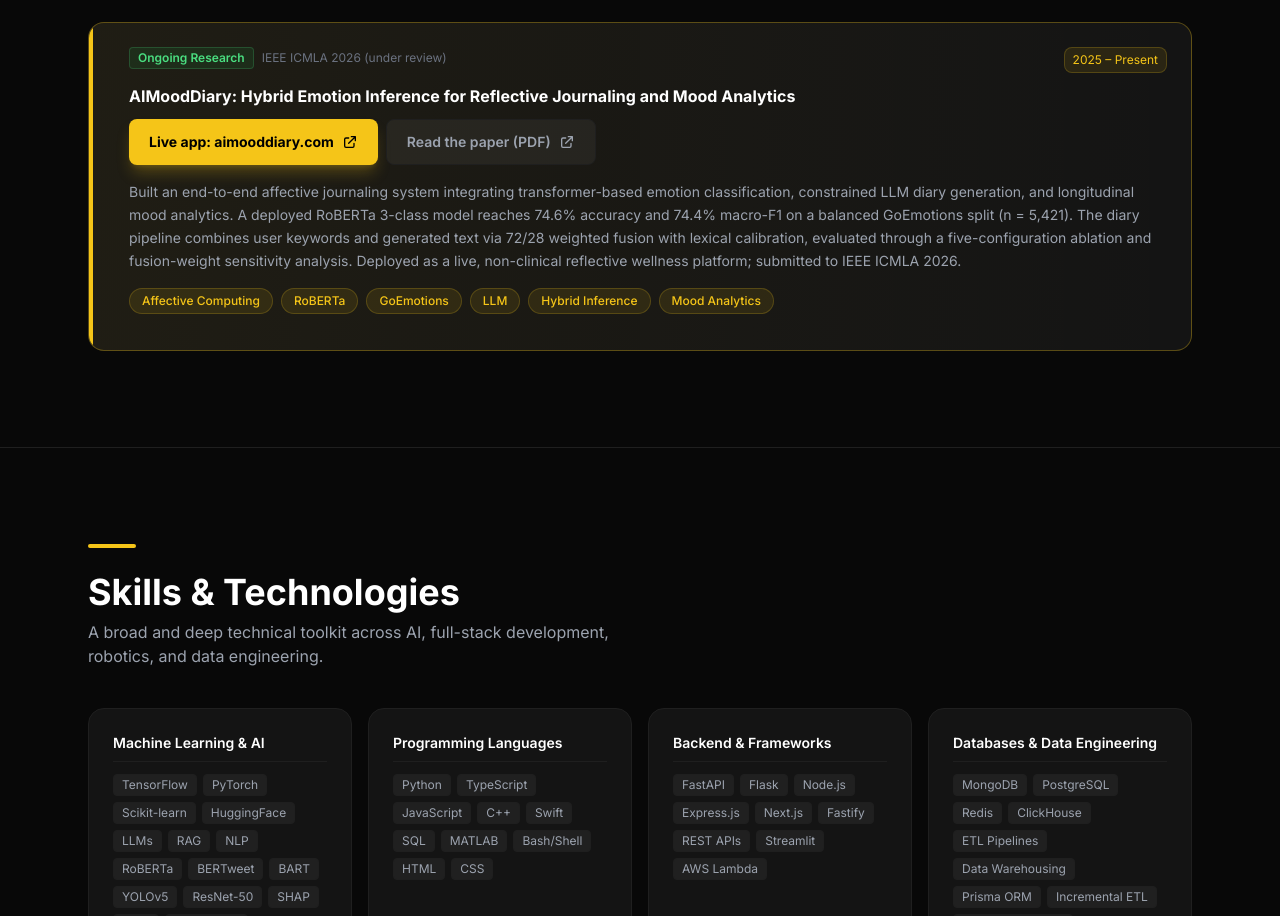
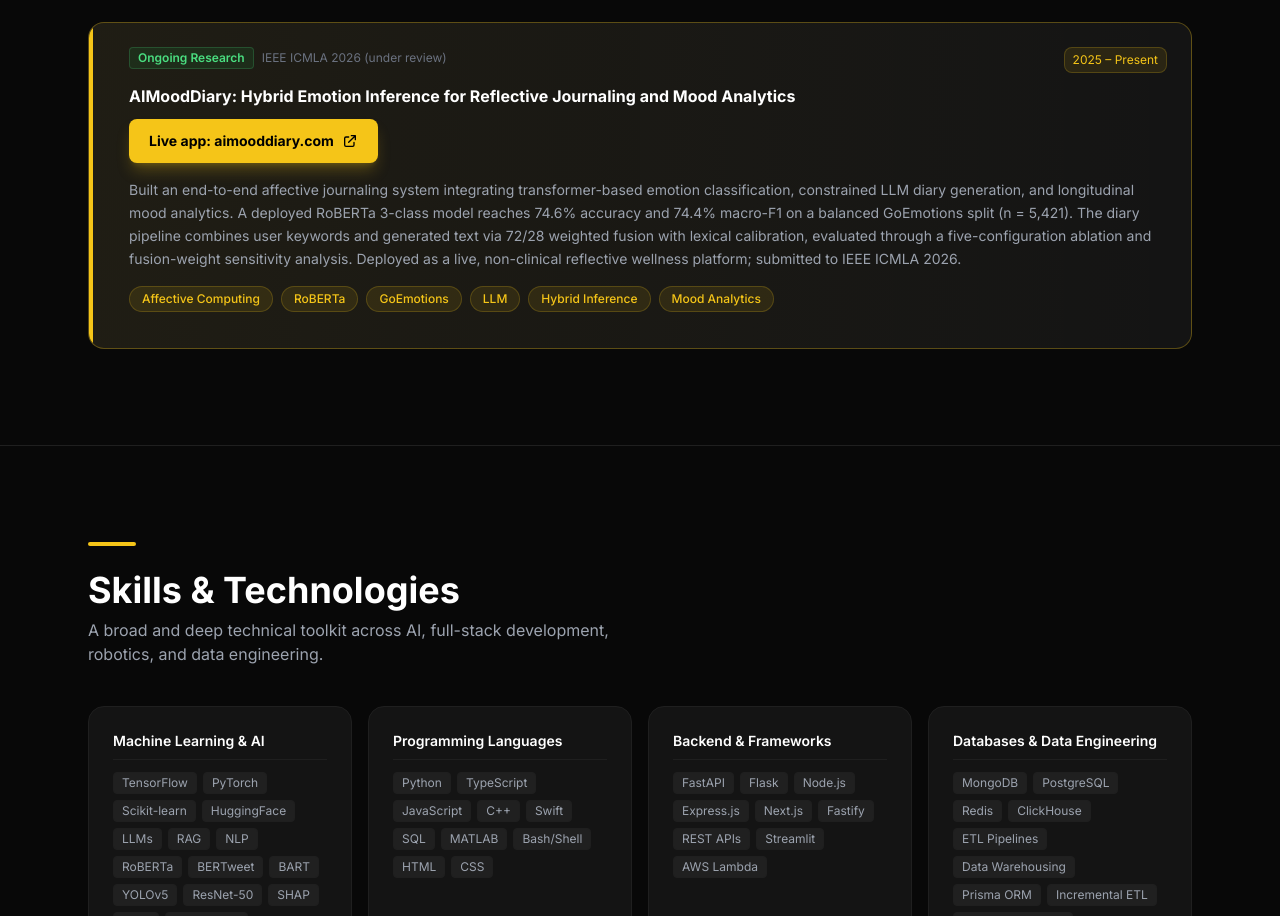
Before and after one commit to manumathewjiss/manumathewjiss.com, a Next.js app: page / in a window 1280 px wide. Shown: the part 8901-9817 px from the top of the page. Built offline with nearby package versions, Linux system fonts and the light colour scheme.

Commit message:
Research: remove AIMoodDiary paper PDF and link
Keep the AIMoodDiary card with only the live app link; the paper is
not being published in the portfolio yet, so remove the PDF asset and
its download link.

Co-authored-by: Cursor <cursoragent@cursor.com>

```diff
--- a/data/research.ts
+++ b/data/research.ts
@@ -83,8 +83,6 @@ export const research: Research[] = [
     type: "ongoing",
     link: "https://www.aimooddiary.com",
     linkLabel: "Live app: aimooddiary.com",
-    secondaryLink: "/AIMoodDiary_ICMLA2026_Submission.pdf",
-    secondaryLinkLabel: "Read the paper (PDF)",
     tags: ["Affective Computing", "RoBERTa", "GoEmotions", "LLM", "Hybrid Inference", "Mood Analytics"],
   },
 ];
```
Also changed, not shown: 1 other file (tests, documents, lock files or other folders).
